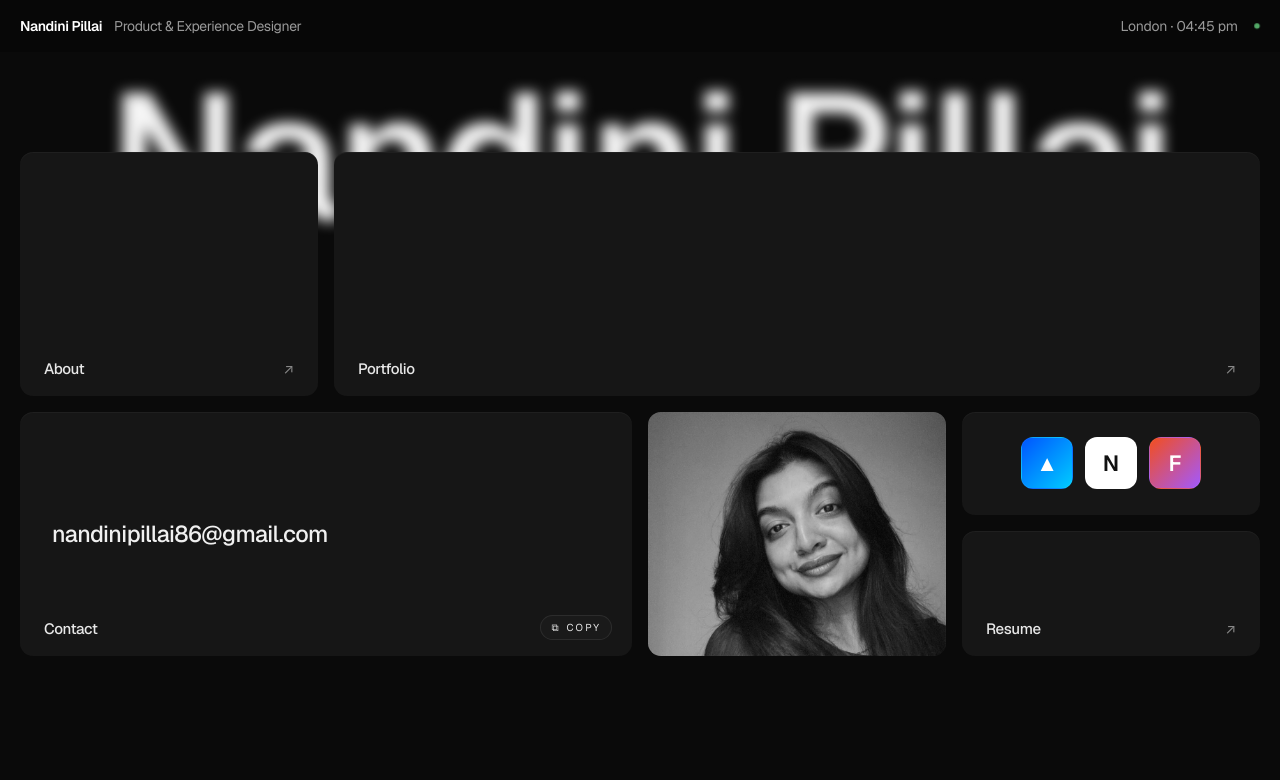
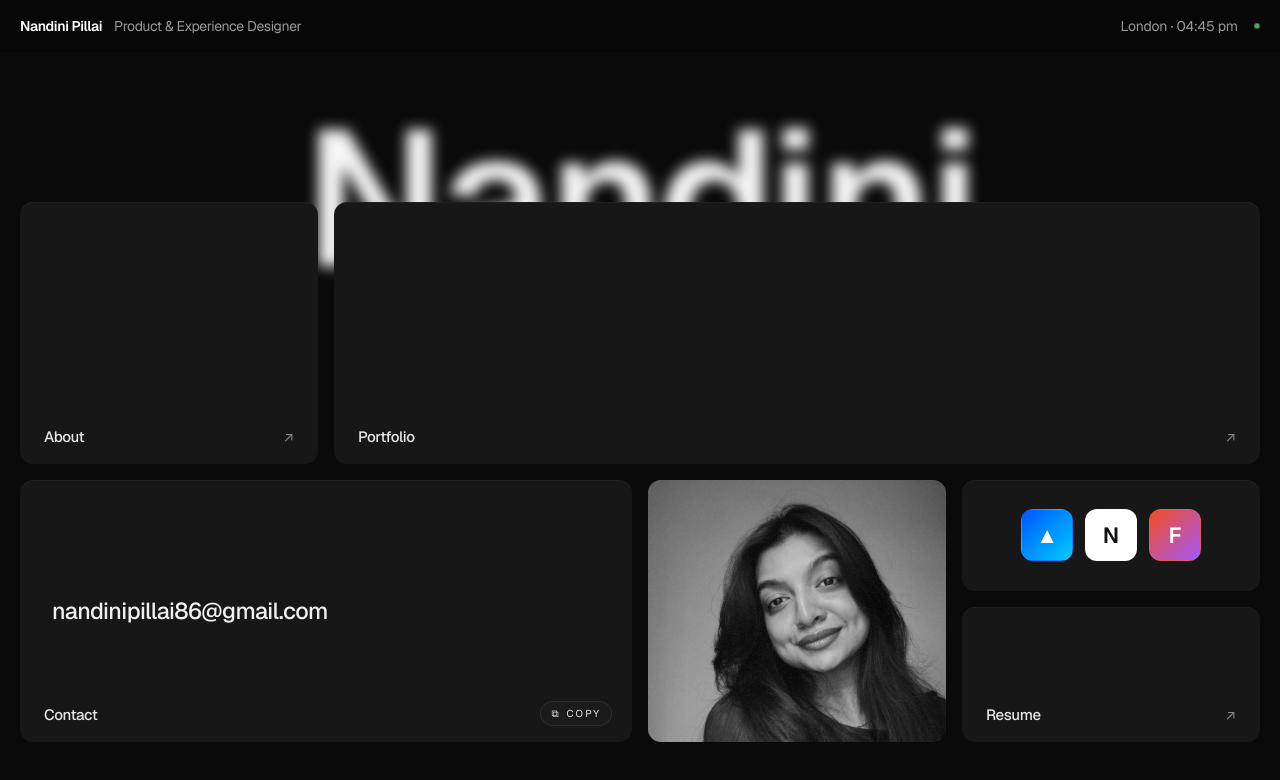
Before and after one commit to nandiniipillai/Portfolio, a Next.js app: page / in a window 1280 px wide. Shown: the top 780 px of the page. Built offline with nearby package versions, Linux system fonts and the light colour scheme.

Commit message:
Hero: 'Nandini' text, exact CSS spec, fix margin-collapse so top half is visible

```diff
--- a/app/globals.css
+++ b/app/globals.css
@@ -108,8 +108,8 @@
   @media (min-width: 1024px) {
     .bento-grid {
       grid-template-rows: 1fr 1fr;
-      height: min(calc(100svh - 11rem), 620px);
-      padding-bottom: 16px;
+      height: min(calc(100svh - 220px), 540px);
+      padding-bottom: 0;
     }
   }
   .bento-split {
--- a/components/BentoNav.jsx
+++ b/components/BentoNav.jsx
@@ -6,7 +6,7 @@ import { useRouter } from 'next/navigation';
 import Image from 'next/image';
 import { SITE, TOOLS } from '@/lib/site';
 
-const CARD = 'group relative block w-full h-full rounded-[13px] bg-[#161616] hover:bg-[#1f1f1f] transition-colors duration-200 overflow-hidden';
+const CARD = 'group relative block w-full h-full rounded-[13px] bg-[#171717] hover:bg-[#1f1f1f] transition-colors duration-200 overflow-hidden';
 
 // Subtle top highlight — 1px inset border rgba(255,255,255,0.04) via ::before pseudo
 const cardStyle = { boxShadow: 'inset 0 1px 0 0 rgba(255,255,255,0.04)' };
@@ -144,7 +144,7 @@ function ToolsCard() {
 function PortraitCard() {
   return (
     <div
-      className="relative block w-full h-full rounded-[13px] overflow-hidden bg-[#161616]"
+      className="relative block w-full h-full rounded-[13px] overflow-hidden bg-[#171717]"
       style={cardStyle}
       aria-label="Portrait"
     >
@@ -167,32 +167,35 @@ function PortraitCard() {
 function HeroName() {
   return (
     <div
-      className="pointer-events-none absolute inset-x-0 top-4 md:top-6 z-0 flex justify-center overflow-hidden select-none"
+      className="hero-name pointer-events-none select-none"
       aria-hidden="true"
+      style={{
+        position: 'absolute',
+        top: '60px',
+        left: 0,
+        width: '100%',
+        textAlign: 'center',
+        fontSize: 'clamp(120px, 15vw, 210px)',
+        fontWeight: 550,
+        color: '#f5f5f5',
+        letterSpacing: '-0.02em',
+        filter: 'blur(7px)',
+        zIndex: 1,
+        whiteSpace: 'nowrap',
+        lineHeight: 0.9,
+      }}
     >
-      <span
-        className="whitespace-nowrap font-heading"
-        style={{
-          fontSize: 'clamp(120px, 14vw, 200px)',
-          fontWeight: 600,
-          filter: 'blur(7px)',
-          letterSpacing: '-0.02em',
-          color: '#f5f5f5',
-          lineHeight: 0.9,
-        }}
-      >
-        Nandini Pillai
-      </span>
+      Nandini
     </div>
   );
 }
 
 export default function BentoNav() {
   return (
-    <div className="relative w-full min-h-[calc(100svh-52px)] mt-[52px] px-4 md:px-5">
+    <div className="relative w-full min-h-[calc(100svh-52px)] mt-[52px] pt-[150px] px-4 md:px-5">
       <HeroName />
 
-      <div className="bento-grid relative z-10 mx-auto pt-[80px] lg:pt-[100px]">
+      <div className="bento-grid relative z-[2] mx-auto">
         {/* Row 1 */}
         <div className="col-span-12 lg:col-span-3 min-h-[160px]">
           <StandardCard to="/about" label="About" />
```
